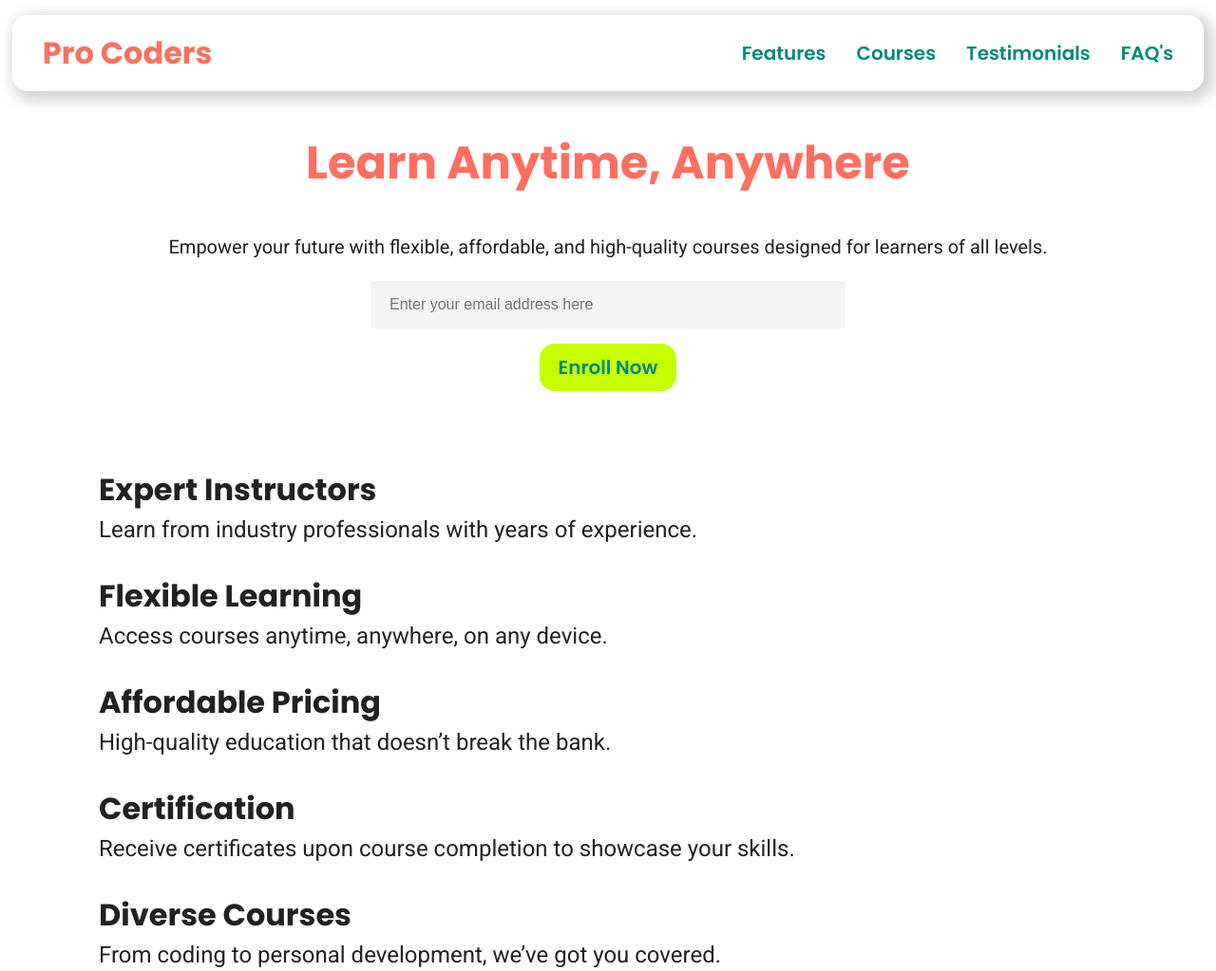
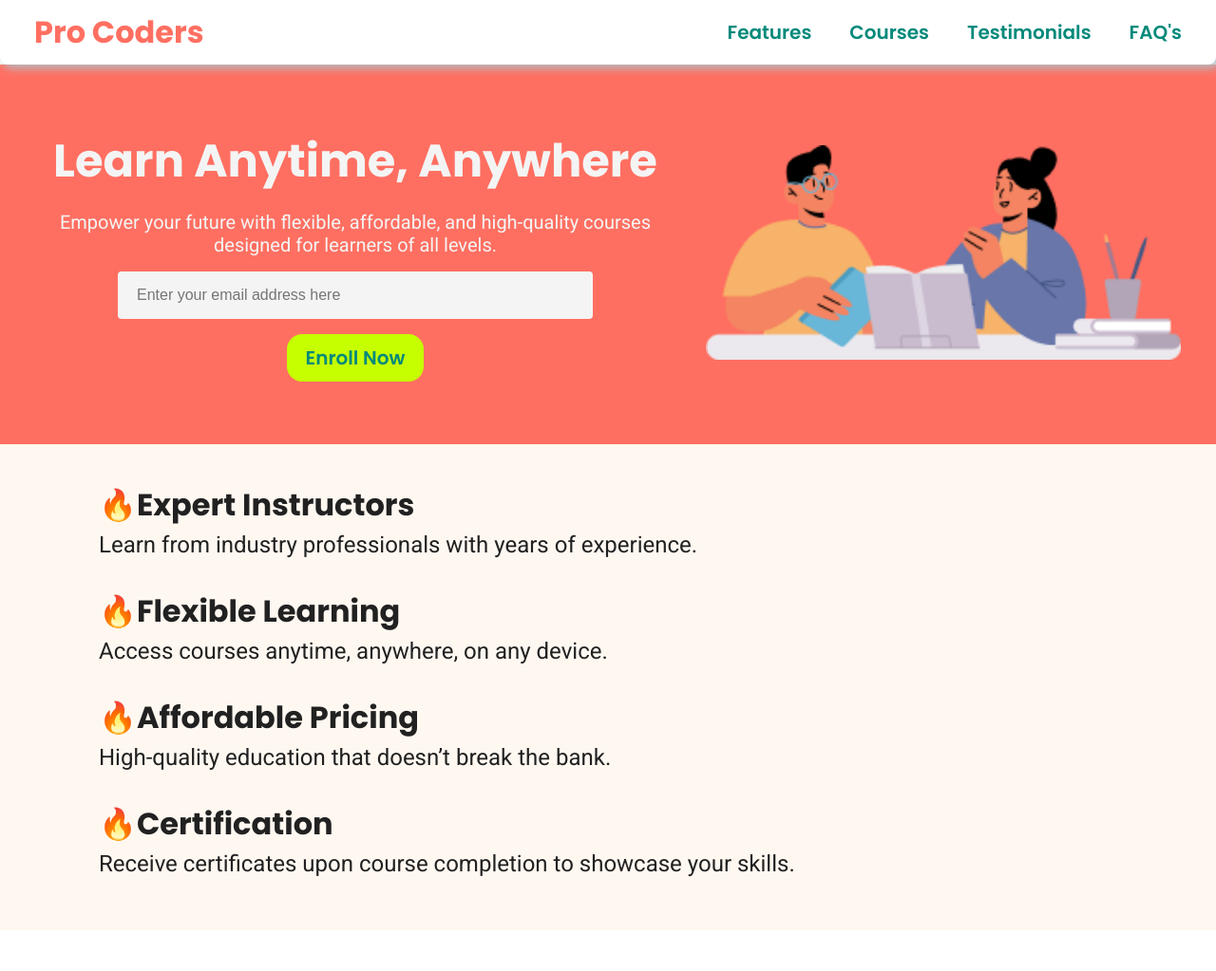
Before and after one commit to AshishBirajdar2004/product_landing_page, a plain HTML site: page index.html in a window 1280 px wide. Shown: the top 1023 px of the page at 95% size. Drawn offline with Linux system fonts and the light colour scheme.

Commit message:
Updated colors and added hero image

```diff
--- a/index.html
+++ b/index.html
@@ -20,34 +20,36 @@
     </nav>
     <main>
         <section id="hero" >
+            <div class="hero_wrapper">
                 <div class="hero">
                     <header><h1>Learn Anytime, Anywhere</h1></header>
                     <p>Empower your future with flexible, affordable, and high-quality courses designed for learners of all levels.</p>
                     <label for="enroll"><input type="email" id="enroll" placeholder="Enter your email address here" required></label>
                     <button>Enroll Now</button>
                 </div>
+                <div class="hero_img">
+                    <img src="hero_img.png" alt="">
+                </div>
+            </div>
         </section>
 
         <section id="features">
-            <div class="features">
+            <div class="features container">
                 <!-- <h2>Why Choose Us?</h2> -->
                 <ul>
-                    <li><h3>Expert Instructors</h3>
+                    <li><h3>🔥Expert Instructors</h3>
                         <p>Learn from industry professionals with years of experience.</p>
                     </li>
-                    <li><h3>Flexible Learning</h3>
+                    <li><h3>🔥Flexible Learning</h3>
                         <p>Access courses anytime, anywhere, on any device.</p>
                     </li>
-                    <li><h3>Affordable Pricing</h3>
+                    <li><h3>🔥Affordable Pricing</h3>
                         <p>High-quality education that doesn’t break the bank.
                         </p>
                     </li>
-                    <li><h3>Certification</h3>
+                    <li><h3>🔥Certification</h3>
                         <p>Receive certificates upon course completion to showcase your skills.
                         </p>
-                    </li>
-                    <li><h3>Diverse Courses</h3>
-                        <p>From coding to personal development, we’ve got you covered.</p>
                     </li>
                 </ul>
             </div>
@@ -55,7 +57,7 @@
 
         <section id="courses">
             <!-- <h2>Our Courses</h2> -->
-            <div class="courses">
+            <div class="courses container">
                 <div class="card cards">
                     <div class="img-div">
                         <img src="Full-Stack_Web_Development.jpeg" alt="Full-Stack Web Development">
@@ -93,6 +95,7 @@
         </section>
 
         <section id="testimonials">
+            <div class="container">
                 <h2>Our Testimonials</h2>
                 <div class="testimonials">
                     <div class="kard card">
@@ -111,9 +114,11 @@
                         <p><em>"Lorem ipsum dolor sit amet consectetur adipisicing elit. Soluta et molestiae incidunt quaerat, accusamus officia?"</em></p>
                     </div>
                 </div>
+            </div>
         </section>
 
         <section id="faq">
+            <div class="container">
                 <h2>FAQ's</h2>
                 <div class="faq">
                     <ul>
@@ -128,6 +133,7 @@
                         </li>
                     </ul>
                 </div>
+            </div>
         </section>
 
     </main>
--- a/styles6.css
+++ b/styles6.css
@@ -19,14 +19,23 @@ body{
     padding: 0;
     margin: 0;
 }
-section{
-    margin-bottom: 5rem;
+section:not(:last-child){
+    margin-bottom: 2rem;
 }
-main{
+
+
+#hero{
+    background-color: var(--primary);
+    margin-bottom: 0;
+}
+#features, #faq{
+    background-color: #fff8f1;
+}
+.container{
     max-width: 1200px;
     width: 100%;
     margin: 0 auto;
-    padding: 0 24px;
+    padding: 24px;
 }
 
 
@@ -83,10 +92,9 @@ nav{
     left: 0;
     z-index: 3;
     background-color: white;
-    width: 98%;
-    margin: 1rem auto 0 auto;
-    border-radius: 1rem;
-    box-shadow: 5px 5px 15px 5px lightgray;
+    width: 100%;
+    border-radius: 0 0 0.5rem 0.5rem;
+    box-shadow: 4px 4px 10px #b0bec5;
 }
 nav ul{
     display: flex;
@@ -94,7 +102,7 @@ nav ul{
     flex-wrap: wrap;
 }
 nav ul li{
-    padding: 1rem;
+    padding: 10px 20px;
     font-size: 1.25rem;
     color: var(--secondary);
     font-family: "Poppins";
@@ -108,7 +116,7 @@ nav ul li:hover{
     cursor: pointer;
 }
 nav h1{
-    padding: 1rem;
+    padding: 10px 20px;
     font-size: 2rem;
     transition: transform 0.3s ease;
 }
@@ -121,26 +129,41 @@ nav h1:hover{
 
 
 /* hero section */
+.hero_wrapper{
+    display: flex;
+    justify-content: center;
+    gap: 1rem;
+    align-items: center;
+    flex-wrap: wrap;
+}
+
 .hero{
     display: flex;
     flex-direction: column;
     align-items: center;
+    justify-content: center;
+    gap: 1rem;
+    height: 50vh;
+    margin-bottom: 0 !important;
 }
 .hero h1{
     font-size: 3rem;
     text-align: center;
+    color: var(--background);
+    margin: 0;
 }
 .hero p{
     font-size: 1.25rem;
     text-align: center;
-    margin: 0 0 1.5rem 0;
+    color: var(--background);
+    margin: 0;
+    max-width: 60ch;
 }
 input[type="email"]{
     width: 500px;
     height: 50px;
     font-size: 1rem;
     padding: 10px 20px;
-    margin-bottom: 1rem;
     background-color: var(--background);
     border: none;
     border-radius: 4px;
@@ -186,8 +209,9 @@ input[type="email"]{
     flex-direction: column;
     justify-content: space-between;
     border-radius: 1rem;
-    box-shadow: 2px 5px 15px 5px lightgray;
+    box-shadow: 4px 4px 10px #b0bec5;
     transition: transform 0.3s ease;
+    background-color: white;
 }
 .card:hover{
     cursor: pointer;
@@ -246,7 +270,7 @@ input[type="email"]{
 footer{
     font-size: 1rem;
     padding: 24px;
-    background-color: var(--background);
+    background-color: #f8f8f8;
 }
 address{
     margin: 0 auto;
@@ -291,7 +315,7 @@ address{
     }
     .cards button{
         display: block;
-        margin: 0 auto;s
+        margin: 0 auto;
     }
     .inner{
         padding-bottom: 16px;
@@ -371,3 +395,22 @@ address{
     }
 
 }
+
+@media (min-width: 425px){
+    .hero_wrapper{
+        gap: 1.5rem;
+    }
+    .hero_img img{
+        width: 400px;
+    }
+}
+@media (min-width: 1024px){
+    .hero_img img{
+        width: 500px;
+    }
+}
+@media (min-width: 1024px){
+    .hero_wrapper{
+        gap: 2rem;
+    }
+}
```
Also changed, not shown: hero_img.png (added). Lines whose indentation alone changed are shown as unchanged.
